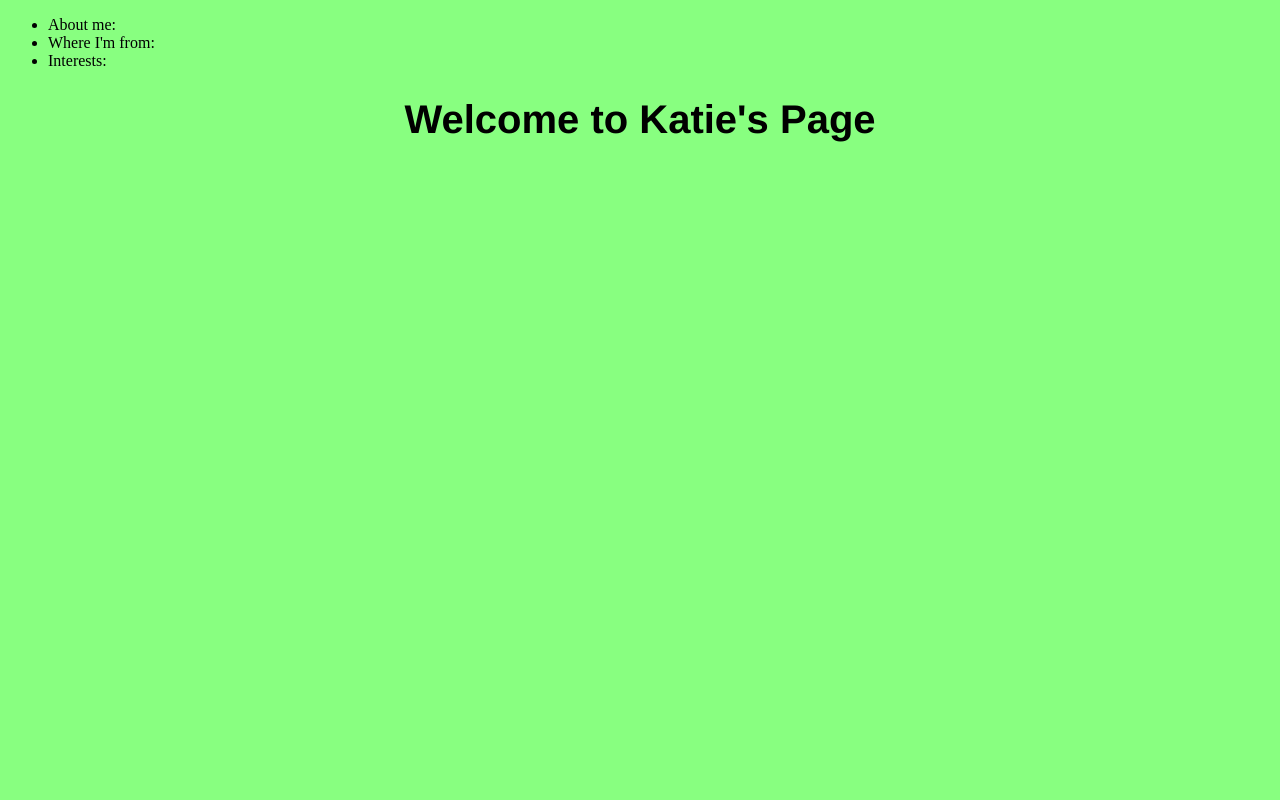
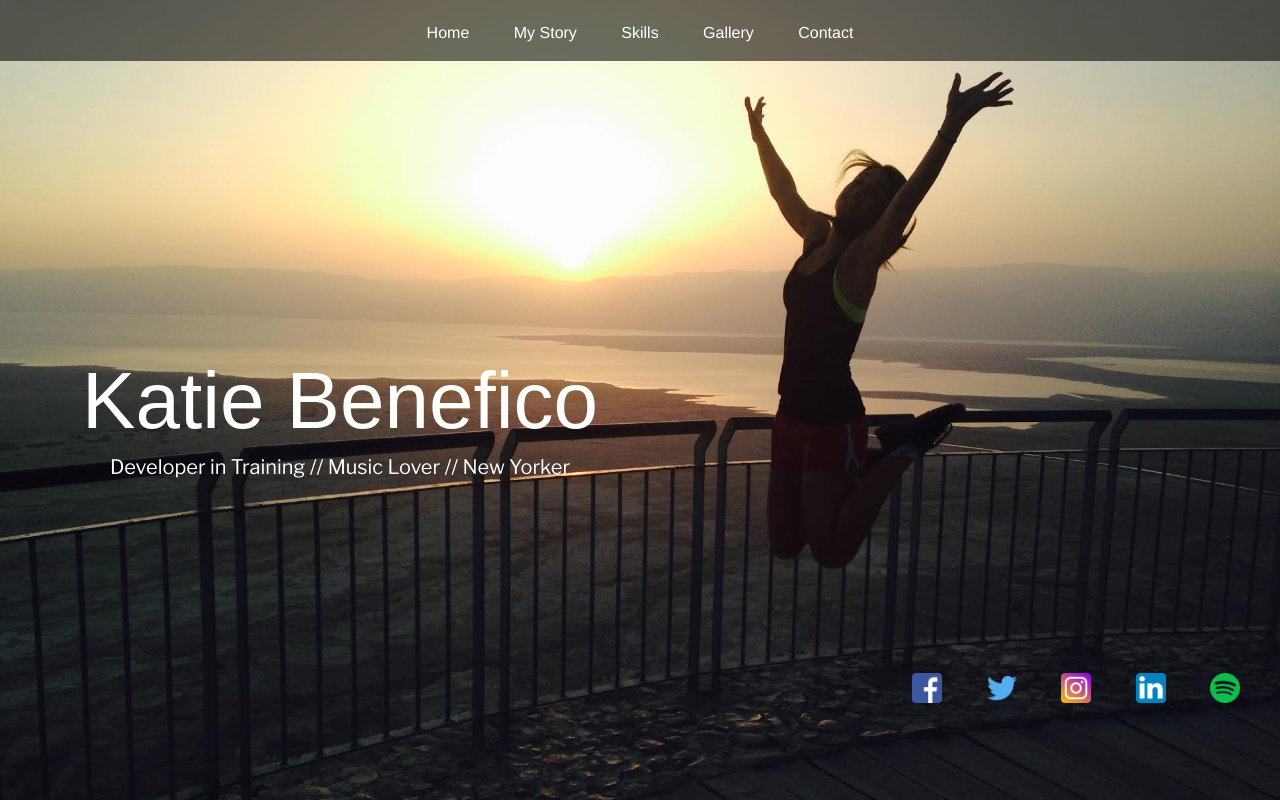
Before and after one commit to kerby51/kerby51.github.io, a plain HTML site: page index.html in a window 1280 px wide. Drawn offline with nearby package versions, Linux system fonts and the light colour scheme; a web font is replaced by a local one.

Commit message:
create base for About Me page

```diff
--- a/index.html
+++ b/index.html
@@ -2,19 +2,47 @@
 <html>
   <head>
     <title>Katie's Website</title>
-    <link rel="stylesheet" href="style.css">
+    <link href="reset.css" rel="stylesheet" type="text/css">
+    <link rel="stylesheet" href="style.css" type="text/css">
+    <link href="https://fonts.googleapis.com/css?family=Dosis|Libre+Franklin|Nunito|Open+Sans|Montez" rel="stylesheet">
   </head>
 
   <body>
+    <header>
      <nav>
-       <ul>
-         <li>About me:</li>
-         <li>Where I'm from:</li>
-         <li>Interests:</li>
-        </ul>
-      </nav>
-     <h1>Welcome to Katie's Page</h1>
+       <ul class="navbar">
+         <li><a href="#">Home</a></li>
+         <li><a href="#">My Story</a></li>
+         <li><a href="#">Skills</a></li>
+         <li><a href="#">Gallery</a></li>
+         <li><a href="mailto:kbenefico@gmail.com">Contact</a></li>
+       </ul>
+     </nav>
+    </header>
+    <div class="name">
+      <h1>Katie Benefico</h1> <br>
+      <h3>Developer in Training // Music Lover // New Yorker</h3><br>
 
+    </div>
+    <footer>
+      <ul>
+         <li><a href="https://www.facebook.com/katie.benefico">
+             <img class="icon" src="Images/Facebook.png"></a>
+         </li>
+         <li><a href="https://twitter.com/ktpiie">
+             <img class="icon" src="Images/Twitter2.png"></a>
+         </li>
+         <li><a href="https://www.instagram.com/ktpiie/">
+             <img class="icon" src="Images/Instagram.png"></a>
+          </li>
+          <li><a href="https://www.linkedin.com/in/kbenefico">
+             <img class="icon" src="Images/Linkedin.png"></a>
+         </li>
+         <li><a href="https://open.spotify.com/user/kerby51">
+             <img class="icon" src="Images/Spotify.png"></a>
+         </li>
+      </ul>
+    </footer>
   </body>
 
 
--- /dev/null
+++ b/reset.css
@@ -0,0 +1,48 @@
+/* http://meyerweb.com/eric/tools/css/reset/
+   v2.0 | 20110126
+   License: none (public domain)
+*/
+
+html, body, div, span, applet, object, iframe,
+h1, h2, h3, h4, h5, h6, p, blockquote, pre,
+a, abbr, acronym, address, big, cite, code,
+del, dfn, em, img, ins, kbd, q, s, samp,
+small, strike, strong, sub, sup, tt, var,
+b, u, i, center,
+dl, dt, dd, ol, ul, li,
+fieldset, form, label, legend,
+table, caption, tbody, tfoot, thead, tr, th, td,
+article, aside, canvas, details, embed,
+figure, figcaption, footer, header, hgroup,
+menu, nav, output, ruby, section, summary,
+time, mark, audio, video {
+	margin: 0;
+	padding: 0;
+	border: 0;
+	font-size: 100%;
+	font: inherit;
+	vertical-align: baseline;
+}
+/* HTML5 display-role reset for older browsers */
+article, aside, details, figcaption, figure,
+footer, header, hgroup, menu, nav, section {
+	display: block;
+}
+body {
+	line-height: 1;
+}
+ol, ul {
+	list-style: none;
+}
+blockquote, q {
+	quotes: none;
+}
+blockquote:before, blockquote:after,
+q:before, q:after {
+	content: '';
+	content: none;
+}
+table {
+	border-collapse: collapse;
+	border-spacing: 0;
+}
--- a/style.css
+++ b/style.css
@@ -1,9 +1,86 @@
 body {
-  background-color: #88ff80;
+ background-image: url("Images/Masada2.jpg");
+ background-size: cover;
+ background-attachment: fixed;
+ background-repeat: no-repeat;
+  -webkit-background-repeat: no-repeat;
+  -webkit-background-size: cover;
+  margin: 0px;
+  font-family: Helvetica;
+}
+
+header {
+  background: rgba(0,0,0,0.35);
 }
 
 h1 {
-  font-size: 40px;
+  font-size: 80px;
+  font-family: 'Montez', sans-serif;;
+}
+h3 {
+  font-size: 20px;
+  font-family: 'Libre Franklin', sans-serif;;
+}
+
+nav {
+  margin-top: -15px;
+  /*float: right;*/
+  color: white;
+  padding-top: 40px;
+  padding-bottom: 20px;
+  /*width: 100%;*/
+  /*margin: 0 0 0 0;*/
+  /*overflow: hidden;*/
+  background: rgba(0,0,0,0.35);
+  list-style-type: none;
   text-align: center;
-  font-family: helvetica;
 }
+
+/*.navbar {
+  list-style-type: none;
+  text-align: center;
+}*/
+
+li {
+  display: inline;
+  padding: 0px 20px 0px 20px;
+  /*width: 10%;
+  /*float: right;*/
+
+}
+
+a:link{
+   color:white;
+   text-decoration:none;
+}
+a:visited{
+   color:white;
+   text-decoration:none;
+}
+a:hover {
+   color:white;
+   text-decoration:none;
+}
+a:active {
+   color:white;
+   text-decoration:none;
+}
+
+.name {
+  margin: 300px 0px 100px 20px;
+  color: white;
+  text-align: center;
+  width: 50%;
+}
+
+.icon {
+  height: 30px;
+  width: 30px;
+}
+
+footer ul {
+  margin-bottom: 0px;
+  float: right;
+  padding-top: 80px;
+  padding-right: 20px;
+}
```
Also changed, not shown: Images/Facebook.png (added), Images/Instagram.png (added), Images/Linkedin.png (added), Images/Masada1.jpg (added), Images/Masada2.jpg (added), Images/Spotify.png (added), Images/Twitter2.png (added), 1 other file.
